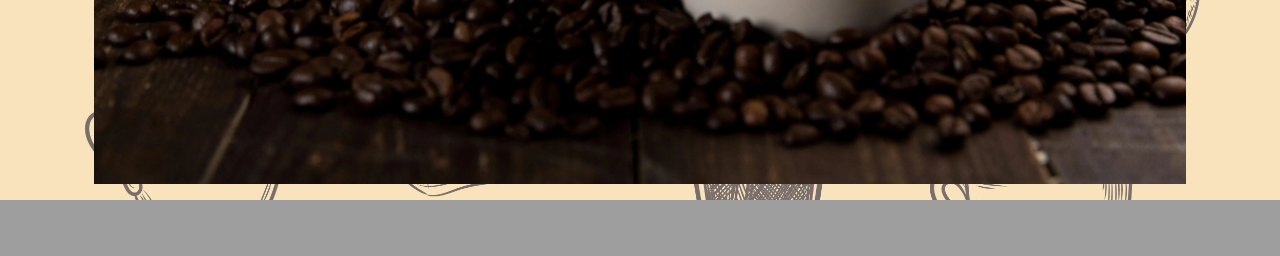
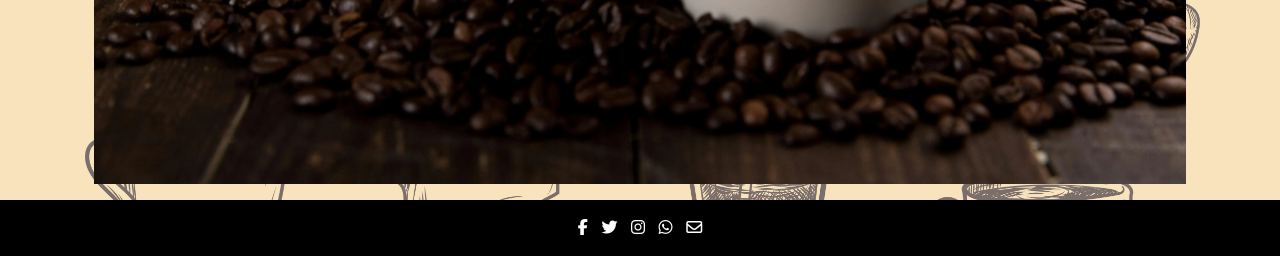
Before and after one commit to amorychambers/ci-ms4-django, a Django app: page / in a window 1280 px wide. Shown: the part 3090-3346 px from the top of the page. Before the commit the page ends 3290 px from the top, so only its background shows below. Run offline with Django 3.2, Linux system fonts and the light colour scheme; some libraries are stand-ins or nearby versions; some web fonts are replaced.

Commit message:
feat: add external script to static/js for flushed-footer.js

```diff
--- a/static/css/base.css
+++ b/static/css/base.css
@@ -122,8 +122,9 @@ figure > h2,
 
 /* -------------------- Footer  -------------------- */
 
-footer {
+#footer {
     background-color: #000;
+    padding-bottom: 30px;
 }
 
 footer a {
@@ -143,10 +144,6 @@ footer a {
 
 @media(min-width: 768px) {
 
-    footer {
-        position: fixed;
-        bottom: 0;
-    }
 
     #searchbox {
         margin-top: .75rem;
--- /dev/null
+++ b/static/js/flushed-footer.js
@@ -0,0 +1,17 @@
+// Code snippet taken from StackOverflow user Cory, linked in README
+
+function setFooterStyle() {
+    var docHeight = $(window).height();
+    var footerHeight = $('#footer').outerHeight();
+    var footerTop = $('#footer').position().top + footerHeight;
+    if (footerTop < docHeight) {
+        $('#footer').css('margin-top', (docHeight - footerTop) + 'px');
+    } else {
+        $('#footer').css('margin-top', '');
+    }
+    $('#footer').removeClass('invisible');
+}
+$(document).ready(function() {
+    setFooterStyle();
+    window.onresize = setFooterStyle;
+});
--- a/templates/base.html
+++ b/templates/base.html
@@ -87,7 +87,7 @@
         {% endblock %}
     </main>
 
-    <footer class="container-fluid mt-3 py-3">
+    <footer id="footer" class="container-fluid py-3 invisible">
         <div class="row">
             <div class="col-6 d-lg-none">
                 <ul class="footer-links">
@@ -134,6 +134,7 @@
 
     {% block postload_js %}
     <script src="{% static 'js/header-toggle.js' %}"></script>
+    <script src="{% static 'js/flushed-footer.js' %}"></script>
     {% endblock %}
 </body>
 
```
Also changed, not shown: products/templates/products/products.html (+6 -1 lines).
